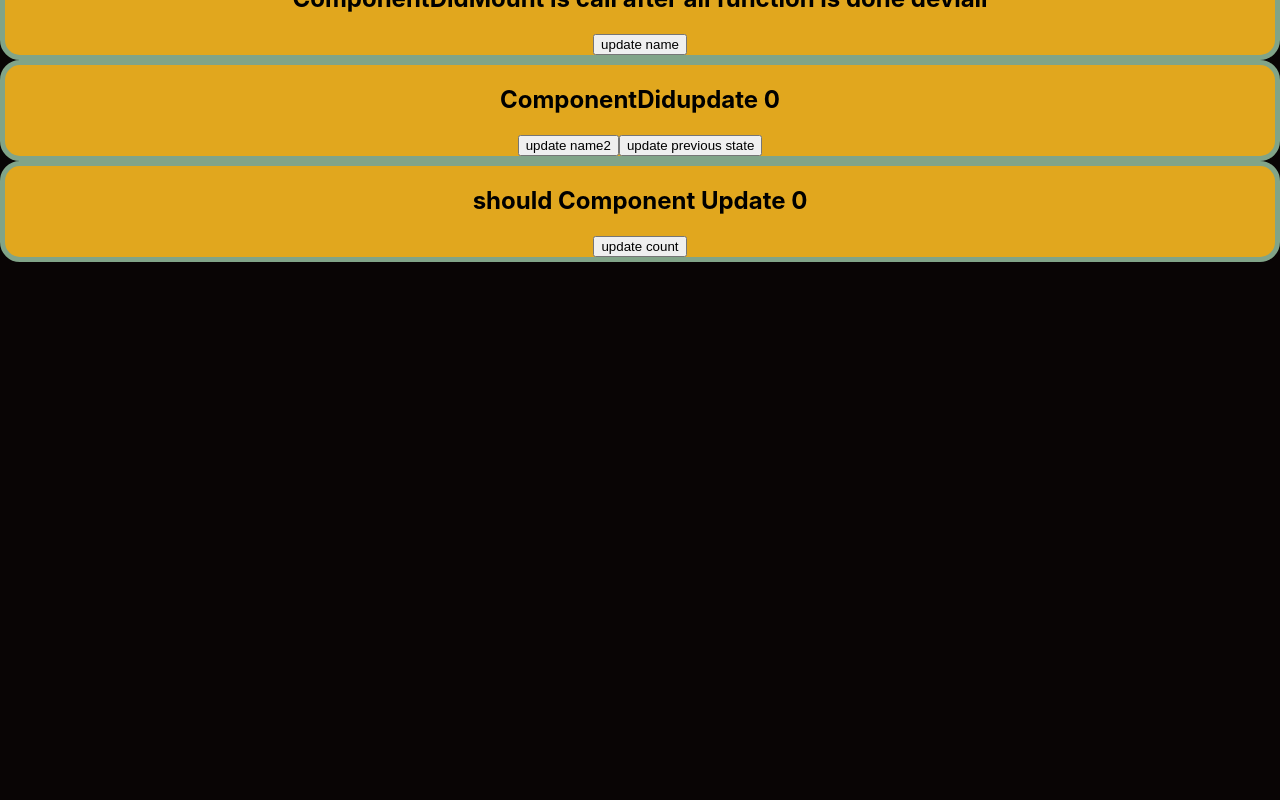
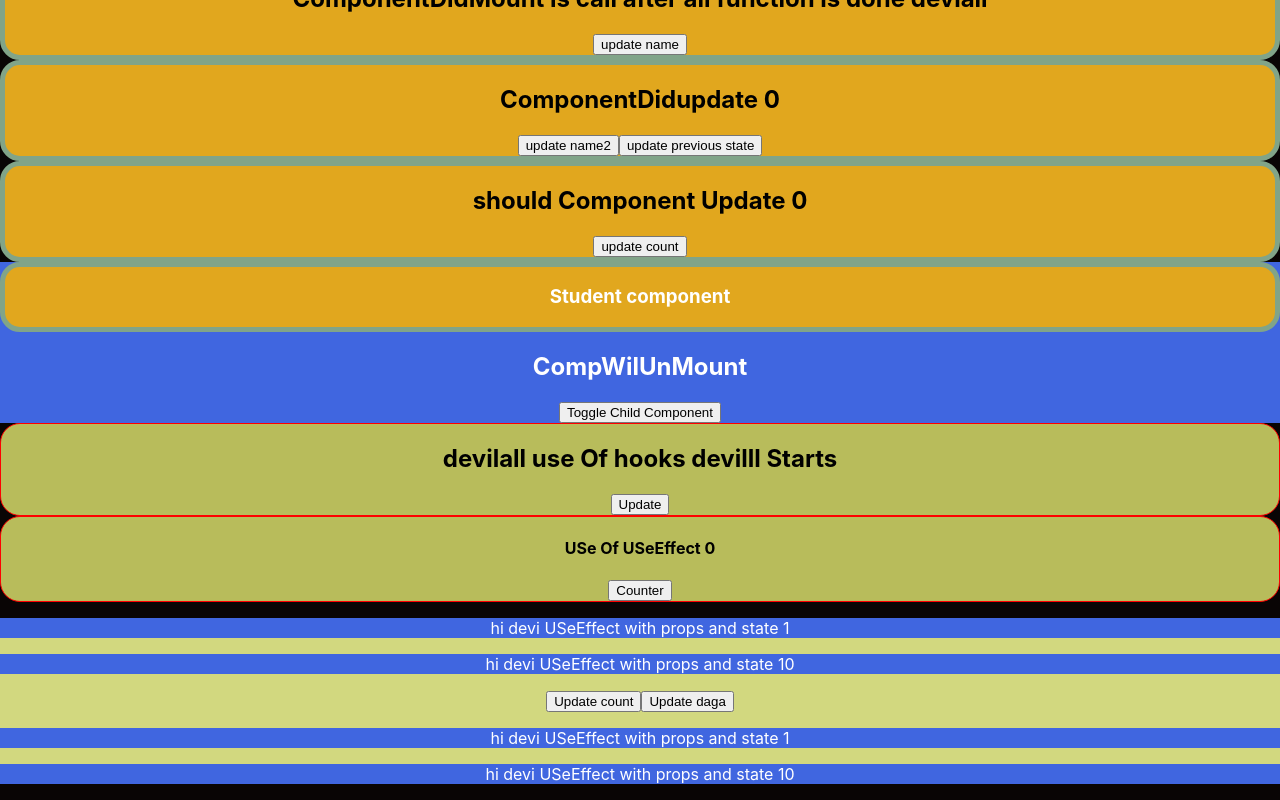
Before and after one commit to devilalpanchal/ReactYoutube01, a React (Create React App) app: page / in a window 1280 px wide. Shown: the part 3126-3926 px from the top of the page. Before the commit the page ends 3388 px from the top, so only its background shows below. Built offline with nearby package versions, Linux system fonts and the light colour scheme.

Commit message:
learn hooks

```diff
--- a/src/App.css
+++ b/src/App.css
@@ -12,6 +12,18 @@ body {
   background-color: rgb(225, 167, 30);
   border-radius: 20px;
   border: 5px solid rgb(129, 164, 136);
+}
+
+.devilal{
+  background-color: #4066e0;
+  color: white;
+  text-align: center;
+}
+.devilal1{
+  background-color: #d2d87f;
+  color: rgba(7, 3, 3, 0);
+  text-align: center;
+
 }
 .null {
   text-align: center;
--- /dev/null
+++ b/src/ComWillUnMount.js
@@ -0,0 +1,28 @@
+import React from "react";
+import Pp from "./PP";
+class CompWilUnMount extends React.Component {
+    constructor() {
+        super();
+        this.state = {
+            show: true
+        }
+    }
+    shouldComponentUpdate()  //it is call onely one time after to set state
+    {
+        console.log("shouldComponentUpdate", this.state.count)
+    }
+    render() {
+        return (
+            <div className="devilal">
+                {
+                    this.state.show ? <Pp /> : <h5>devilal child is removed</h5>
+                }
+                <h2> CompWilUnMount</h2>
+                <button onClick={() => this.setState({ show: !this.state.show })}> Toggle Child Component</button>
+            </div>
+        )
+    }
+
+}
+
+export default CompWilUnMount;
--- /dev/null
+++ b/src/Hooks/USeEffect.js
@@ -0,0 +1,21 @@
+import React, {useState,useEffect} from "react";
+// it is a life cucle method  with state and props
+
+function USeEllo(){
+const [count,setCount] = useState(0)
+    useEffect(()=>{
+console.log("devilal use effect use kar")
+    })
+//     useEffect(()=>{
+// console.log("devilal use effect use kar") // conditona effect
+//     },[count])
+    return (
+        <div className="App">
+<h4> USe Of USeEffect {count} </h4>
+
+<button  onClick={()=>setCount(count+1)}> Counter</button>
+        </div>
+    )
+}
+
+export default USeEllo;
--- /dev/null
+++ b/src/Hooks/UseEffPropsState.js
@@ -0,0 +1,26 @@
+import { useEffect, useState } from "react";
+import USeLiPro1 from "./UserForUseEff";
+function USeLiPro() {
+
+    const [data,setData] = useState(10)
+    const [count,setCount] = useState(1)
+
+    useEffect (() =>{
+        console.log(" updated data")
+    },[data])
+
+    useEffect (() =>{
+        console.log(" updated count " )
+    },[count])
+    return (
+        <div className="devilal1">
+            <p className="devilal"> hi devi USeEffect with props and state {count}</p>
+            <p className="devilal"> hi devi USeEffect with props and state {data}</p>
+            <button onClick={()=>setCount(count+1)}> Update count</button>
+            <button onClick={()=>setData(data+1)}> Update daga</button>
+<USeLiPro1 count={count} data={data}/>
+        </div>
+    )
+}
+
+export default USeLiPro;
--- /dev/null
+++ b/src/Hooks/UseState.js
@@ -0,0 +1,20 @@
+// in classcomponent like is available state , life cyccle, pure component
+// But in Functional component so we use in Hooks
+
+
+import { useState} from "react";
+
+
+function Amm(){
+
+    const [data , setData] = useState(" devilll ")
+    return(
+        <div className="App">
+<h2> devilall use Of hooks{data} Starts </h2>
+
+<button onClick={()=>setData("UseState")}> Update</button>
+        </div>
+    )
+}
+
+export default Amm;
--- /dev/null
+++ b/src/Hooks/UserForUseEff.js
@@ -0,0 +1,16 @@
+import { useEffect, useState } from "react";
+
+function USeLiPro1(props) {
+    useEffect(() => {
+        console.log(" updated data")
+    }, [props.count])
+
+    return (
+        <div className="devilal1">
+            <p className="devilal"> hi devi USeEffect with props and state {props.count}</p>
+            <p className="devilal"> hi devi USeEffect with props and state {props.data}</p>
+        </div>
+    )
+}
+
+export default USeLiPro1;
--- /dev/null
+++ b/src/PP.js
@@ -0,0 +1,15 @@
+import React from "react";
+class Pp extends React.Component {
+    componentWillUnmount() {
+        alert(" componentWillUnmount ")
+    }
+    render() {
+        return (
+            <div className="app">
+                <h3>Student component</h3>
+            </div>
+        )
+    }
+}
+
+export default Pp;
--- a/src/index.js
+++ b/src/index.js
@@ -23,6 +23,10 @@ import Tstate from './StateClass';
 import MountDid from './ComponentDidMount';
 import Didupdate from './ComponentDidUpdate';
 import ShouldUpdate from './ShouldComUpdate';
+import CompWilUnMount from './ComWillUnMount';
+import Amm from './Hooks/UseState';
+import USeEllo from './Hooks/USeEffect';
+import USeLiPro from './Hooks/UseEffPropsState';
 const root = ReactDOM.createRoot(document.getElementById('root'));
 root.render(
   <React.StrictMode>
@@ -50,6 +54,10 @@ root.render(
 <MountDid/>
 <Didupdate/>
 <ShouldUpdate/>
+<CompWilUnMount/>
+<Amm/>
+<USeEllo/>
+<USeLiPro/>
   </React.StrictMode>
 );
 reportWebVitals();
```
